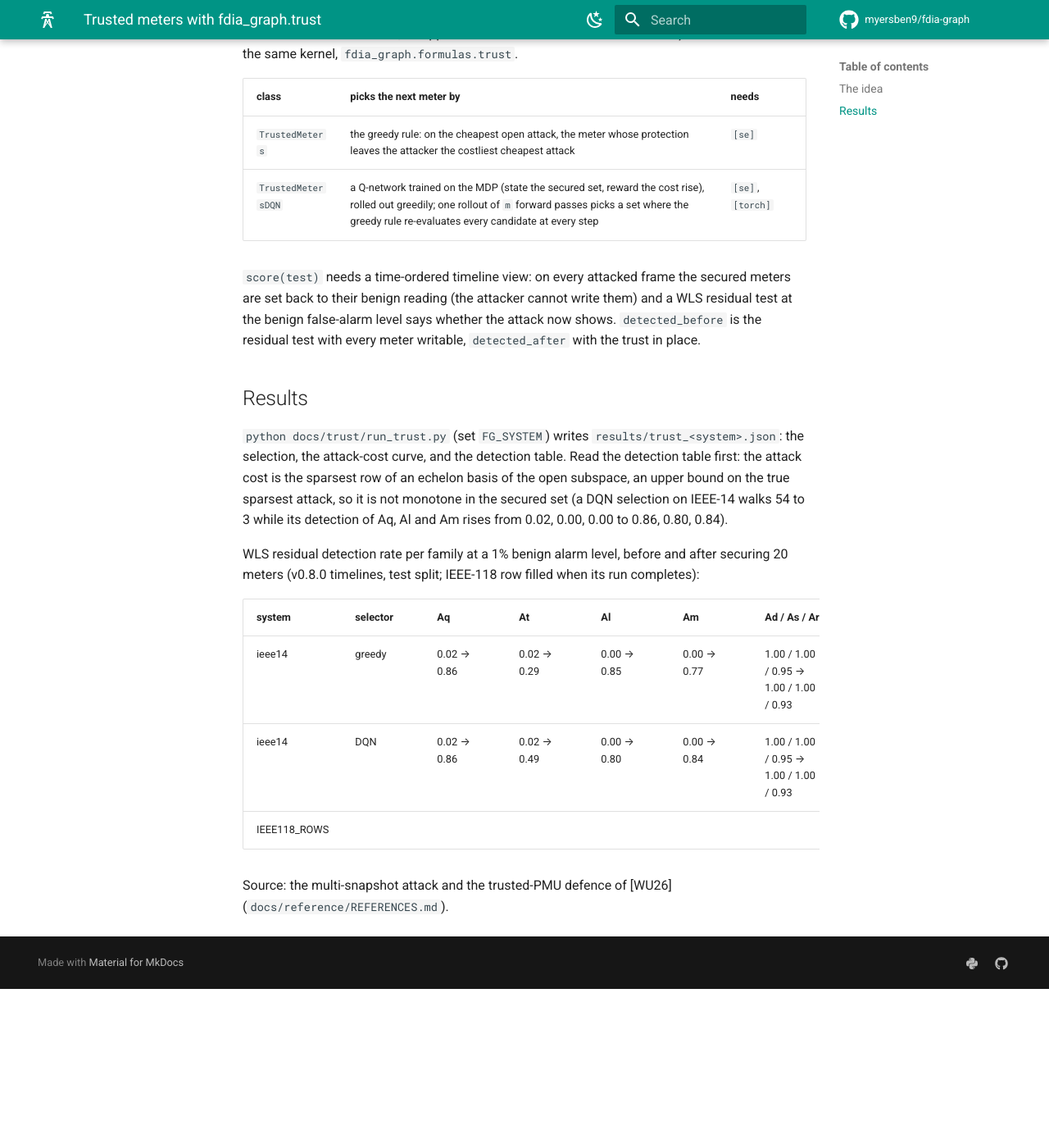
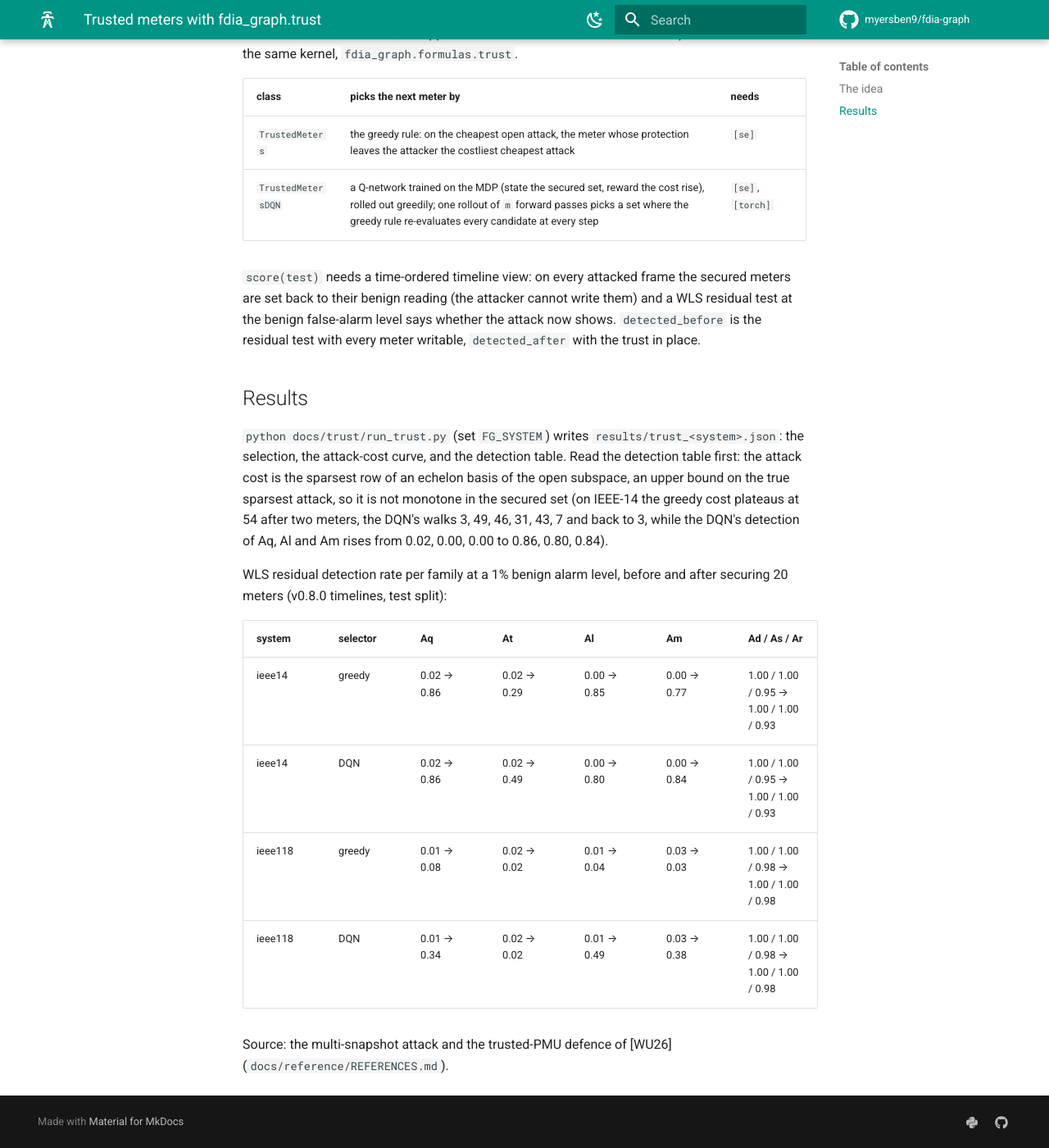
Before and after one commit to myersben9/fdia-graph, an MkDocs documentation site: the page built from docs/trust/README.md, in a window 1280 px wide and 1400 px high, scrolled down 937 px. Shown: the whole window at 82% size. Built offline with MkDocs 1.6.1 and Material for MkDocs 9.7.7, drawn with Linux system fonts in a browser that asks for light colours; comment, search, counter and statistics services are not loaded; before the commit the page ends 2143 px from its top, so only the background shows below that.

```diff
--- a/docs/trust/README.md
+++ b/docs/trust/README.md
@@ -55,16 +55,18 @@
 `python docs/trust/run_trust.py` (set `FG_SYSTEM`) writes `results/trust_<system>.json`: the
 selection, the attack-cost curve, and the detection table. Read the detection table first: the
 attack cost is the sparsest row of an echelon basis of the open subspace, an upper bound on the
-true sparsest attack, so it is not monotone in the secured set (a DQN selection on IEEE-14 walks
-54 to 3 while its detection of Aq, Al and Am rises from 0.02, 0.00, 0.00 to 0.86, 0.80, 0.84).
+true sparsest attack, so it is not monotone in the secured set (on IEEE-14 the greedy cost
+plateaus at 54 after two meters, the DQN's walks 3, 49, 46, 31, 43, 7 and back to 3, while the
+DQN's detection of Aq, Al and Am rises from 0.02, 0.00, 0.00 to 0.86, 0.80, 0.84).
 
 WLS residual detection rate per family at a 1% benign alarm level, before and after securing 20
-meters (v0.8.0 timelines, test split; IEEE-118 row filled when its run completes):
+meters (v0.8.0 timelines, test split):
 
 | system | selector | Aq | At | Al | Am | Ad / As / Ar |
 |---|---|---|---|---|---|---|
 | ieee14 | greedy | 0.02 → 0.86 | 0.02 → 0.29 | 0.00 → 0.85 | 0.00 → 0.77 | 1.00 / 1.00 / 0.95 → 1.00 / 1.00 / 0.93 |
 | ieee14 | DQN | 0.02 → 0.86 | 0.02 → 0.49 | 0.00 → 0.80 | 0.00 → 0.84 | 1.00 / 1.00 / 0.95 → 1.00 / 1.00 / 0.93 |
-IEEE118_ROWS
+| ieee118 | greedy | 0.01 → 0.08 | 0.02 → 0.02 | 0.01 → 0.04 | 0.03 → 0.03 | 1.00 / 1.00 / 0.98 → 1.00 / 1.00 / 0.98 |
+| ieee118 | DQN | 0.01 → 0.34 | 0.02 → 0.02 | 0.01 → 0.49 | 0.03 → 0.38 | 1.00 / 1.00 / 0.98 → 1.00 / 1.00 / 0.98 |
 
 Source: the multi-snapshot attack and the trusted-PMU defence of [WU26] (`docs/reference/REFERENCES.md`).
```
Also changed, not shown: CHANGELOG.md (+4 -2 lines), 4 other files.
